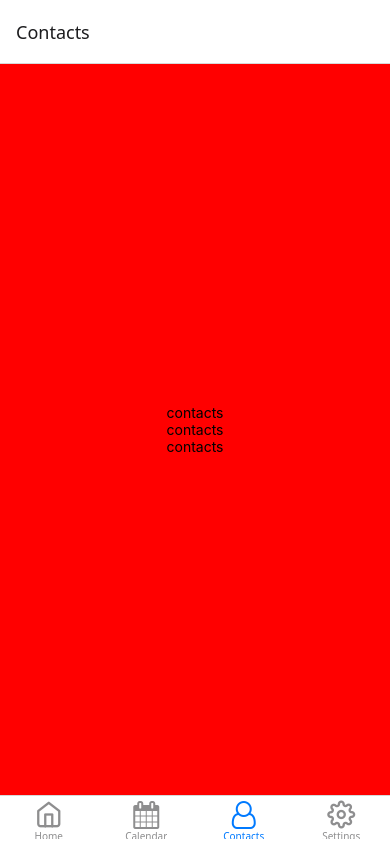
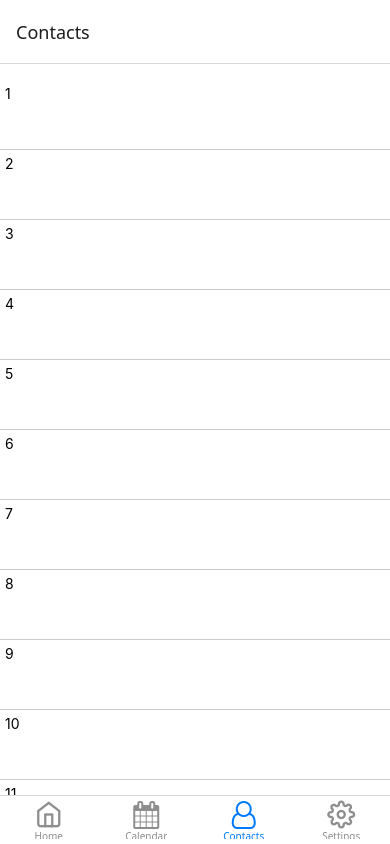
Before and after one commit to ilarikoik/contactsapp, a React Native app in the folder frontend/: screen /Contacts in a window 390 px wide. Built offline with nearby package versions, Linux system fonts and the light colour scheme.

Commit message:
enmuista

```diff
--- a/frontend/app/navigations/tabs/contacts.tsx
+++ b/frontend/app/navigations/tabs/contacts.tsx
@@ -1,21 +1,56 @@
 import { StatusBar } from "expo-status-bar";
-import { StyleSheet, Text, View } from "react-native";
+import { useState } from "react";
+import { FlatList, SafeAreaView, StyleSheet, Text, View } from "react-native";
+import { SafeAreaProvider } from "react-native-safe-area-context";
 
 export default function Contacts() {
+  const [data, setData] = useState(Array.from({ length: 50 }, (_, i) => i + 1));
+
   return (
-    <View style={styles.container}>
-      <Text>contacts</Text>
-      <Text>contacts</Text>
-      <Text>contacts</Text>
-    </View>
+    <>
+      <SafeAreaProvider>
+        <SafeAreaView style={styles.container}>
+          <FlatList
+            data={data}
+            // ListHeaderComponent={() => (
+            //   <Text style={styles.h1}>Find someting to do..</Text>
+            // )}
+            renderItem={({ item }) => (
+              <View style={styles.listItem}>
+                <Text>{item}</Text>
+              </View>
+            )}
+            keyExtractor={(item, index) => index.toString()}
+          />
+        </SafeAreaView>
+      </SafeAreaProvider>
+    </>
   );
 }
 
 const styles = StyleSheet.create({
+  h1: {
+    color: "#2196f3",
+    fontWeight: "thin",
+    fontSize: 30,
+    padding: 15,
+    textAlign: "center",
+    justifyContent: "center",
+    alignContent: "center",
+    backgroundColor: "#fff",
+    borderBottomWidth: 1,
+    borderColor: "#ccc",
+  },
   container: {
     flex: 1,
-    backgroundColor: "red", // tai "transparent", tai poista
-    alignItems: "center",
-    justifyContent: "center",
+    paddingTop: 16,
+    backgroundColor: "#fff",
+  },
+  listItem: {
+    height: 70,
+    // margin: 5,
+    borderBottomWidth: 1,
+    padding: 5,
+    borderColor: "#ccc",
   },
 });
--- a/frontend/app/navigations/tabs/settings.tsx
+++ b/frontend/app/navigations/tabs/settings.tsx
@@ -1,21 +1,54 @@
 import { StatusBar } from "expo-status-bar";
-import { StyleSheet, Text, View } from "react-native";
+import { useState } from "react";
+import { FlatList, SafeAreaView, StyleSheet, Text, View } from "react-native";
+import { SafeAreaProvider } from "react-native-safe-area-context";
 
 export default function Settings() {
+  const [data, setData] = useState(Array.from({ length: 3 }, (_, i) => i + 1));
+
   return (
-    <View style={styles.container}>
-      <Text>settings</Text>
-      <Text>settings</Text>
-      <Text>settings</Text>
-    </View>
+    <>
+      <SafeAreaProvider>
+        <SafeAreaView style={styles.container}>
+          <FlatList
+            data={data}
+            // ListHeaderComponent={() => <Text style={styles.h1}>Settings</Text>}
+            renderItem={({ item }) => (
+              <View style={styles.listItem}>
+                <Text>{item}</Text>
+              </View>
+            )}
+            keyExtractor={(item, index) => index.toString()}
+          />
+        </SafeAreaView>
+      </SafeAreaProvider>
+    </>
   );
 }
 
 const styles = StyleSheet.create({
+  h1: {
+    color: "#2196f3",
+    fontWeight: "thin",
+    fontSize: 30,
+    padding: 15,
+    textAlign: "center",
+    justifyContent: "center",
+    alignContent: "center",
+    backgroundColor: "#fff",
+    borderBottomWidth: 1,
+    borderColor: "#ccc",
+  },
   container: {
     flex: 1,
-    backgroundColor: "blue", // tai "transparent", tai poista
-    alignItems: "center",
-    justifyContent: "center",
+    paddingTop: 16,
+    backgroundColor: "#fff",
+  },
+  listItem: {
+    height: 100,
+    // margin: 5,
+    borderBottomWidth: 1,
+    padding: 5,
+    borderColor: "#ccc",
   },
 });
--- a/frontend/app/navigations/tabs/tabsNavigation.tsx
+++ b/frontend/app/navigations/tabs/tabsNavigation.tsx
@@ -1,14 +1,14 @@
 import "react-native-gesture-handler";
 import { NavigationContainer } from "@react-navigation/native";
-import { createNativeStackNavigator } from "@react-navigation/native-stack";
+import { createBottomTabNavigator } from "@react-navigation/bottom-tabs";
+
 import Home from "../../screens/home";
 import Contacts from "./contacts";
 import Settings from "./settings";
-import { createBottomTabNavigator } from "@react-navigation/bottom-tabs";
+import Calendar from "./calendar";
 //icons
 import FontAwesome from "@expo/vector-icons/FontAwesome";
 import Feather from "@expo/vector-icons/Feather";
-import Calendar from "./calendar";
 
 const Tab = createBottomTabNavigator();
 
--- a/frontend/app/screens/home.tsx
+++ b/frontend/app/screens/home.tsx
@@ -1,20 +1,55 @@
-import { StatusBar } from "expo-status-bar";
-import { StyleSheet, Text, View } from "react-native";
+import React, { useState } from "react";
+import { View, Text, FlatList, StyleSheet, SafeAreaView } from "react-native";
+import { SafeAreaProvider } from "react-native-safe-area-context";
 
 export default function Home() {
+  const [data, setData] = useState(Array.from({ length: 50 }, (_, i) => i + 1));
+
   return (
-    <View style={styles.container}>
-      <Text>kotisivu</Text>
-      <Text>kotisivu</Text>
-    </View>
+    <>
+      <SafeAreaProvider>
+        <SafeAreaView style={styles.container}>
+          <FlatList
+            data={data}
+            // ListHeaderComponent={() => (
+            //   <Text style={styles.h1}>Find someting to do..</Text>
+            // )}
+            renderItem={({ item }) => (
+              <View style={styles.listItem}>
+                <Text>{item}</Text>
+              </View>
+            )}
+            keyExtractor={(item, index) => index.toString()}
+          />
+        </SafeAreaView>
+      </SafeAreaProvider>
+    </>
   );
 }
 
 const styles = StyleSheet.create({
+  h1: {
+    color: "#2196f3",
+    fontWeight: "thin",
+    fontSize: 30,
+    padding: 15,
+    textAlign: "center",
+    justifyContent: "center",
+    alignContent: "center",
+    backgroundColor: "#fff",
+    borderBottomWidth: 1,
+    borderColor: "#ccc",
+  },
   container: {
     flex: 1,
-    backgroundColor: "#fff", // tai "transparent", tai poista
-    alignItems: "center",
-    justifyContent: "center",
+    paddingTop: 16,
+    backgroundColor: "#fff",
+  },
+  listItem: {
+    height: 100,
+    // margin: 5,
+    borderBottomWidth: 1,
+    padding: 5,
+    borderColor: "#ccc",
   },
 });
```
